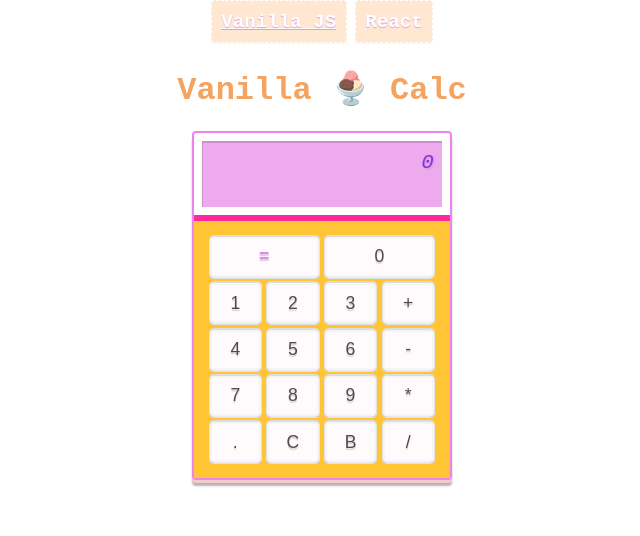
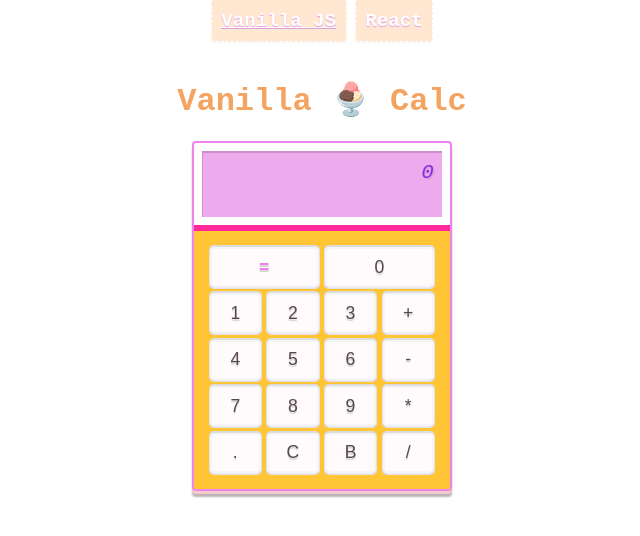
Before and after one commit to larisachristie/vanilla-calc, a plain HTML site: page index.html in a window 1280 px wide. Shown: the whole page, without its empty margins (318-958 px from the left). Drawn offline with Linux system fonts and the light colour scheme.

Commit message:
styling work on navigation bar

```diff
--- a/index.css
+++ b/index.css
@@ -2,13 +2,12 @@ body {
   display: grid;
   place-items: center;
   grid-template-rows: auto 1fr;
-  margin: 3rem;
   font-family: monospace;
+  margin: 0;
 }
 
 nav {
-  position: absolute;
-  top: 0;
+  margin-bottom: 1rem;
 }
 
 .nav__link_div {
@@ -16,6 +15,7 @@ nav {
   padding: 0.6rem;
   background-color: rgb(255, 231, 210);
   border: 1px dashed white;
+  border-top: none;
   box-shadow: 0 1px 0px 0px whitesmoke;
   cursor: pointer;
 }
@@ -118,13 +118,7 @@ button[name="equal"] {
 @media (min-width: 700px) {
   h1 {
     font-size: 2rem;
-  }
-  nav {
-    left: auto;
-  }
-  .nav__link_div {
-    border: 1px dashed white;
-  }
+  }s
   .nav__link_div:hover {
     box-shadow: 0 2px 2px 2px whitesmoke;
   }
```
Also changed, not shown: index.html (+0 -1 lines).
